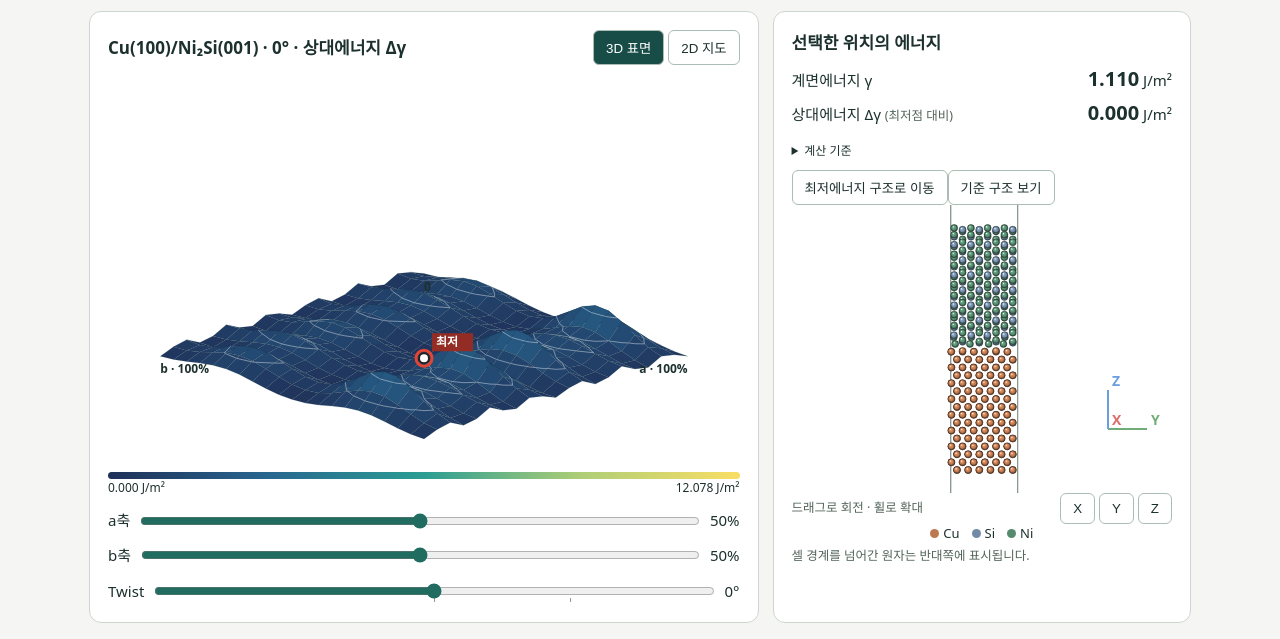
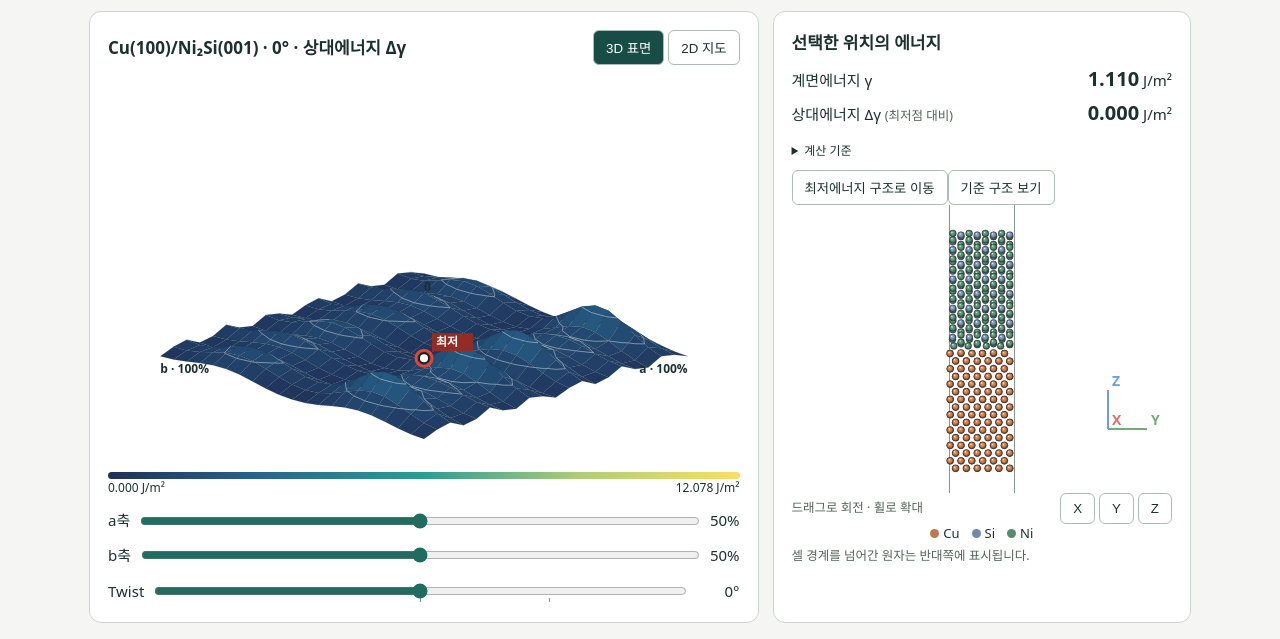
Before and after one commit to hexagonrose/interface-platform-db, a plain HTML site: page twist.html in a window 1280 px wide. Shown: the part 179-818 px from the top of the page. Drawn offline with Linux system fonts and the light colour scheme.

Commit message:
Anchor the twist camera and slider across angles

```diff
--- a/twist.html
+++ b/twist.html
@@ -8,7 +8,9 @@ html.summary .grid{align-items:start}
 html.summary section{min-width:0}
 .energy+.meta{margin:0 0 10px;color:inherit}.energy+.meta summary{font-size:12px}
 .gap-controls{max-width:25rem;margin:0 0 16px}.gap-controls label{justify-content:space-between}.gap-controls input{display:block;width:100%;height:32px;margin:0;touch-action:pan-y}.gap-options{display:flex;justify-content:space-between;gap:4px}.gap-options button{min-height:40px}
-.preview #pes,.preview .scale,.preview .legend{visibility:hidden}.preview .meta,.preview #download-reference,.preview #atoms~small{display:none}
+.preview #pes,.preview .scale,.preview .legend{visibility:hidden}.preview .meta,.preview #download-reference,.preview #atoms~small{visibility:hidden}
+#twist-value{flex:0 0 5ch;min-width:0;text-align:right}
+main>p{display:grid}main>p span{grid-area:1/1}.candidate-size{visibility:hidden}
 .twist-map{position:relative}.twist-map span{display:none}.preview .twist-map span{display:grid;position:absolute;inset:0;place-items:center;color:inherit}
 </style><script>try{document.documentElement.dataset.theme=localStorage.getItem('interface-theme')||(matchMedia('(prefers-color-scheme: dark)').matches?'dark':'light')}catch{};if(window.parent!==window && new URLSearchParams(location.search).has("embed"))document.documentElement.classList.add("embedded");if(document.documentElement.classList.contains("embedded")&&new URLSearchParams(location.search).has("summary"))document.documentElement.classList.add("summary");if(window.parent!==window && new URLSearchParams(location.search).has('embed')){
  try{
@@ -87,6 +89,24 @@ if(id==='builder-cu100-ni100-c1' && (!layers || location.pathname.endsWith('/gap
  link.textContent=layers?'기준 간격 정밀 지도 (21×21)':'간격별 지도 (11×11)';
  document.querySelector('.grid section:first-child').append(link);
 }
+function metricNote(label,metric){
+ return label+' · 셀 면적 '+metric.area_A2.toFixed(2)+' Å² · Ni₂Si 주변형률 '+[metric.strain1_pct,metric.strain2_pct].map(v=>(v>0?'+':'')+v.toFixed(2)+'%').join(' / ')+' · 완화 후 간격 '+metric.gap_A.toFixed(3)+' Å';
+}
+function showNote(text){
+ const note=document.querySelector('main>p');
+ if(!note.querySelector('span')){
+  note.textContent='';
+  note.append(document.createElement('span'));
+  for(const [key,d] of Object.entries(datasets)){
+   const spacer=document.createElement('span');
+   spacer.className='candidate-size';
+   spacer.setAttribute('aria-hidden','true');
+   spacer.textContent=metricNote((key==='reference'?'0°':'+45°')+' · '+d.metrics.atoms+'원자',d.metrics);
+   note.append(spacer);
+  }
+ }
+ note.firstElementChild.textContent=text;
+}
 function updateCandidate(){
  document.title=data.face_pair+' · 강체 미끄럼 PES';
  document.querySelector('.grid section h2').textContent=data.face_pair+' · 상대에너지 Δγ';
@@ -107,12 +127,12 @@ function updateCandidate(){
  if(!hasMap()){
   document.title='Cu(100)/Ni₂Si(001) · '+label;
   document.querySelector('h1').textContent=document.title;
-  document.querySelector('.grid section h2').textContent='Cu(100)/Ni₂Si(001) · '+formatted;
+  document.querySelector('.grid section h2').textContent='Cu(100)/Ni₂Si(001) · '+formatted+' · 상대에너지 Δγ';
   document.querySelector('#atoms').setAttribute('aria-label',label);
-  document.querySelector('main>p').textContent=label+' · 0° 기준 구조에서 Ni₂Si를 강체 회전';
+  showNote(label+' · 0° 기준 구조에서 Ni₂Si를 강체 회전');
   return;
  }
- document.querySelector('main>p').textContent=label+' · 셀 면적 '+metric.area_A2.toFixed(2)+' Å² · Ni₂Si 주변형률 '+[metric.strain1_pct,metric.strain2_pct].map(v=>(v>0?'+':'')+v.toFixed(2)+'%').join(' / ')+' · 완화 후 간격 '+metric.gap_A.toFixed(3)+' Å';
+ showNote(metricNote(label,metric));
  document.querySelector('.meta p:last-child').textContent+=' 두 후보에서 높이와 색 범위는 동일하며, 50%, 50%는 각 지도의 표본 최저점입니다.';
 }
 const el=id=>document.getElementById(id);
@@ -196,6 +216,11 @@ function surface(i,j){
  const lx=mx>w*.65?mx-49:mx+12,ly=Math.max(15,my-12);
  c.fillStyle='#922c24';c.fillRect(lx-4,ly-13,41,18);c.fillStyle='white';c.textAlign='left';c.fillText('최저',lx,ly);
 }
+const radius=Math.max(...Object.values(datasets).map(d=>
+ Math.max(...[1,-1].map(sign=>Math.hypot(d.cell[0][0]+sign*d.cell[1][0],d.cell[0][1]+sign*d.cell[1][1])/2))));
+const heights=Object.values(datasets).flatMap(d=>d.fractional.map(f=>(f[2]-.5)*d.cell[2][2]));
+const framePoints=[Math.min(...heights),Math.max(...heights)].flatMap(z=>
+ [-radius,radius].flatMap(x=>[-radius,radius].map(y=>[x,y,z])));
 function structure(i,j){
  const {w,h}=context('atoms'),cell=data.cell;
  const u=layers?i:data.minimum_registry[0]+i-minCol;
@@ -213,11 +238,14 @@ function structure(i,j){
    p[0]=cx+co*x-si*y;p[1]=cy+si*x+co*y;
   });
  }
- const rot=coords.map(rotatePoint);
+ // Register both supercells at their cell centres in a single camera frame.
+ const origin=cell[0].map((_,k)=>cell.reduce((sum,v)=>sum+v[k]/2,0));
+ const projectCentered=p=>rotatePoint(p.map((v,k)=>v-origin[k]));
+ const rot=framePoints.map(rotatePoint);
  const corners=Array.from({length:8},(_,mask)=>cell[0].map((_,k)=>cell.reduce((sum,v,t)=>sum+((mask>>t)&1)*v[k],0)));
  const lo=[0,1].map(k=>Math.min(...rot.map(p=>p[k]))),hi=[0,1].map(k=>Math.max(...rot.map(p=>p[k])));
  const scale=.84*Math.min(w/(hi[0]-lo[0]),h/(hi[1]-lo[1]))*zoom;
- function project(p){const [x,y,d]=rotatePoint(p);return [w/2+(x-(lo[0]+hi[0])/2)*scale,h/2-(y-(lo[1]+hi[1])/2)*scale,d]}
+ function project(p){const [x,y,d]=projectCentered(p);return [w/2+(x-(lo[0]+hi[0])/2)*scale,h/2-(y-(lo[1]+hi[1])/2)*scale,d]}
  paintAtoms(corners,coords,g,project,scale);drawAxes(rotatePoint,w,h);
 }
 function draw(){const i=+el('u').value,j=+el('v').value;el('ua').textContent=(100*i/n)+'%';el('vb').textContent=(100*j/n)+'%';el('value').textContent=((data.gamma_min??0)+grid[j][i]).toFixed(energyDigits);el('delta').textContent=(grid[j][i]-(layer?grid[minRow][minCol]:min)).toFixed(energyDigits);if(!hasMap()){el('value').textContent='—';el('delta').textContent='—'}surface(i,j);structure(i,j)}
```
